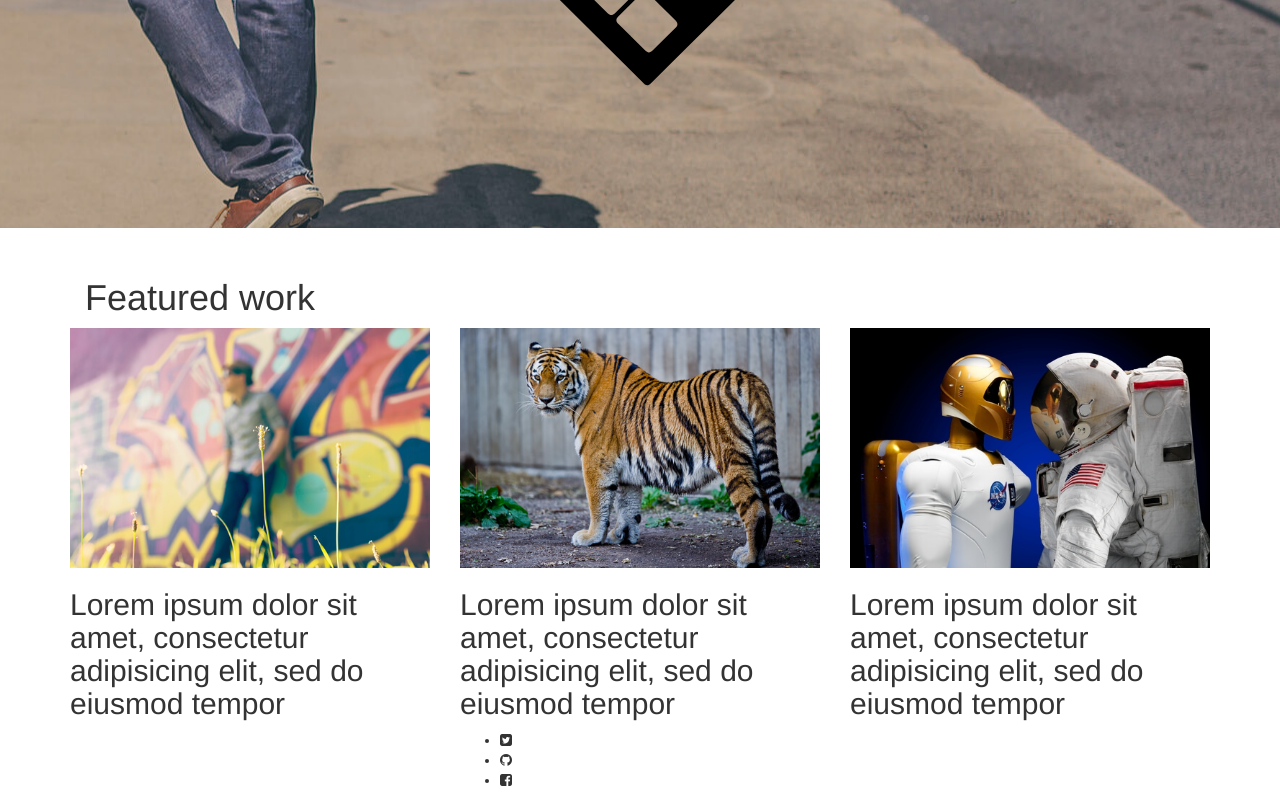
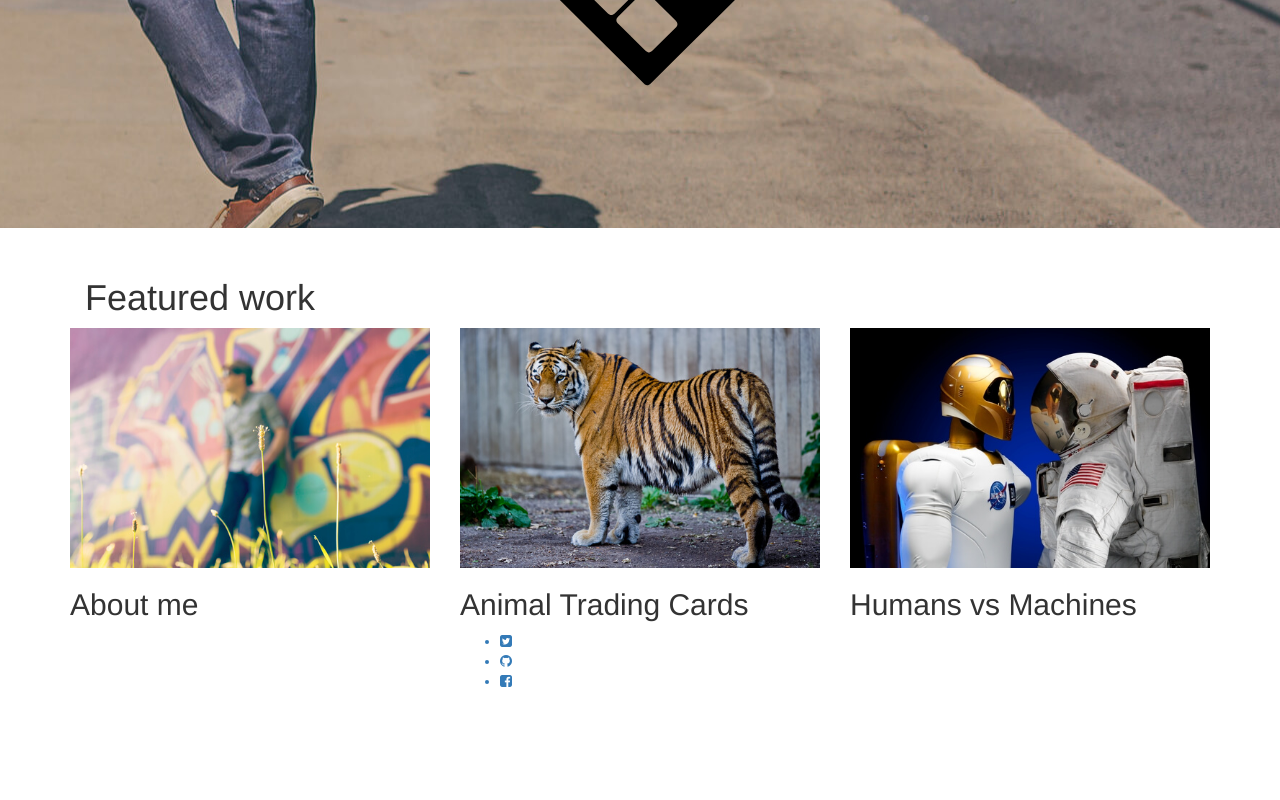
Before and after one commit to pucchakayalas/p1_portfolio, a plain HTML site: page index.html in a window 1280 px wide. Shown: the part 451-1251 px from the top of the page. After the commit the page ends 1152 px from the top, so only its background shows below. Drawn offline with nearby package versions, Linux system fonts and the light colour scheme; files whose address does not match are found by name.

Commit message:
Add hyperlinks

```diff
--- a/index.html
+++ b/index.html
@@ -8,10 +8,8 @@
         <link rel="stylesheet" href="C:\Users\siddu\Desktop\p1_portfolio\css\bootstrap.min.css">
         <link rel="stylesheet" href="C:\Users\siddu\Desktop\p1_portfolio\css\font-awesome.min.css">
         <meta name="viewport" content="width=device-width, initial-scale=1.0">
-
     </head>
     <body>
-
         <nav class="navbar navbar-inverse navbar-fixed-top">
             <div class="container">
                 <div class="navbar-header">
@@ -32,7 +30,6 @@
                     </div><!--/.nav-collapse -->
                 </div>
             </nav>
-
             <section id="welcome">
                 <div class="jumbotron">
                     <div class= "container text-center">
@@ -40,7 +37,6 @@
                     </div>
                 </div>
             </section>
-
             <section id="title-bar">
                 <div class="container">
                     <div class="col-lg-12">
@@ -48,43 +44,36 @@
                     </div>
                 </div>
             </section>
-
             <section id="project">
                 <div class="container">
                     <div class="row">
                         <div class="col-lg-4">
                             <a href="https://pucchakayalas.github.io/p0_FEND_aboutme/" target="_blank"><img src="C:\Users\siddu\Desktop\p1_portfolio\img\me500.jpg" alt="my portfolio picture" class="img-responsive"></a>
-                <h2>Lorem ipsum dolor sit amet, consectetur adipisicing elit, sed do eiusmod tempor</h2>
+                            <h2 class="caption">About me</h2>
                         </div>
                         <div class="col-lg-4">
                             <a href="http://pucchakayalas.github.io/FEND_P2_Animal_Trading_cards/" target="_blank"><img src="C:\Users\siddu\Desktop\p1_portfolio\img\tiger500.jpg" alt="animal trading cards link" class="img-responsive"></a>
-                <h2>Lorem ipsum dolor sit amet, consectetur adipisicing elit, sed do eiusmod tempor</h2>
+                            <h2 class="caption">Animal Trading Cards</h2>
                         </div>
                         <div class="col-lg-4">
                             <a href="https://pucchakayalas.github.io/p0_FEND_Humansvsmachines/" target="_blank"><img src="C:\Users\siddu\Desktop\p1_portfolio\img\ai500.jpg" alt="Humans vs machines link" class="img-responsive"></a>
-                <h2>Lorem ipsum dolor sit amet, consectetur adipisicing elit, sed do eiusmod tempor</h2>
+                            <h2 class="caption">Humans vs Machines</h2>
                         </div>
                     </div>
                 </section>
-
                 <footer id="contacts">
                     <div class="container">
                         <div class="row">
                             <div class="col-lg-4 col-lg-offset-4">
                                 <ul class="glyphicons">
-                    <li><i class="fa fa-twitter-square" aria-hidden="true"></i></li>
-                    <li><i class="fa fa-github" aria-hidden="true"></i></li>
-                    <li><i class="fa fa-facebook-square" aria-hidden="true"></i></li>
+                                    <a href="https://twitter.com/sideude" target="_blank"><li><i class="fa fa-twitter-square" aria-hidden="true"></i></li></a>
+                                    <a href="https://github.com/pucchakayalas" target="_blank"><li><i class="fa fa-github" aria-hidden="true"></i></li></a>
+                                    <a href="https://www.facebook.com/siddhu.siddhartha.792" target="_blank"><li><i class="fa fa-facebook-square" aria-hidden="true"></i></li></a>
                                 </ul>
                             </div>
                         </div>
                     </div>
                 </footer>
-
-
-
-
-
                 <!-- Placed at the end of the document so the pages load faster -->
                 <script src="https://ajax.googleapis.com/ajax/libs/jquery/1.12.4/jquery.min.js"></script>
                 <script src="C:\Users\siddu\Desktop\p1_portfolio\js\bootstrap.min.js"></script>
```
Lines whose indentation alone changed are shown as unchanged.
